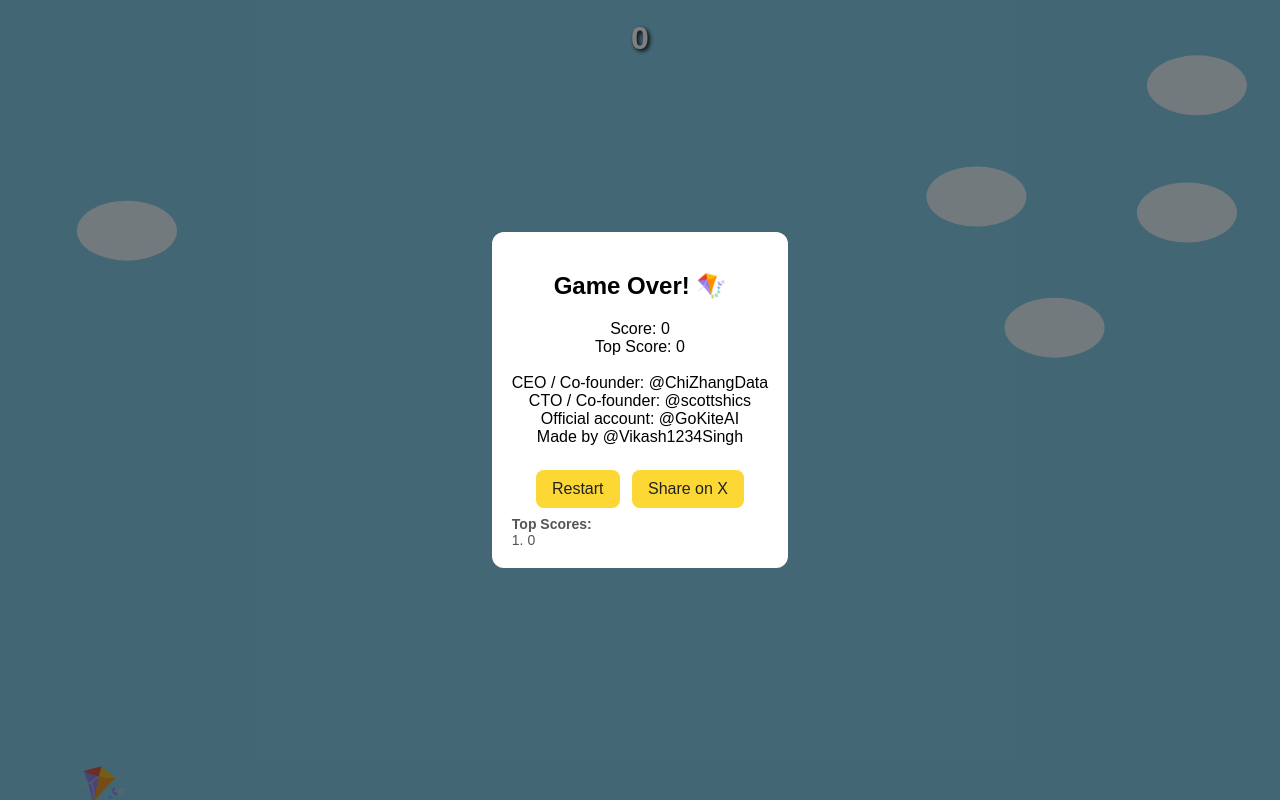
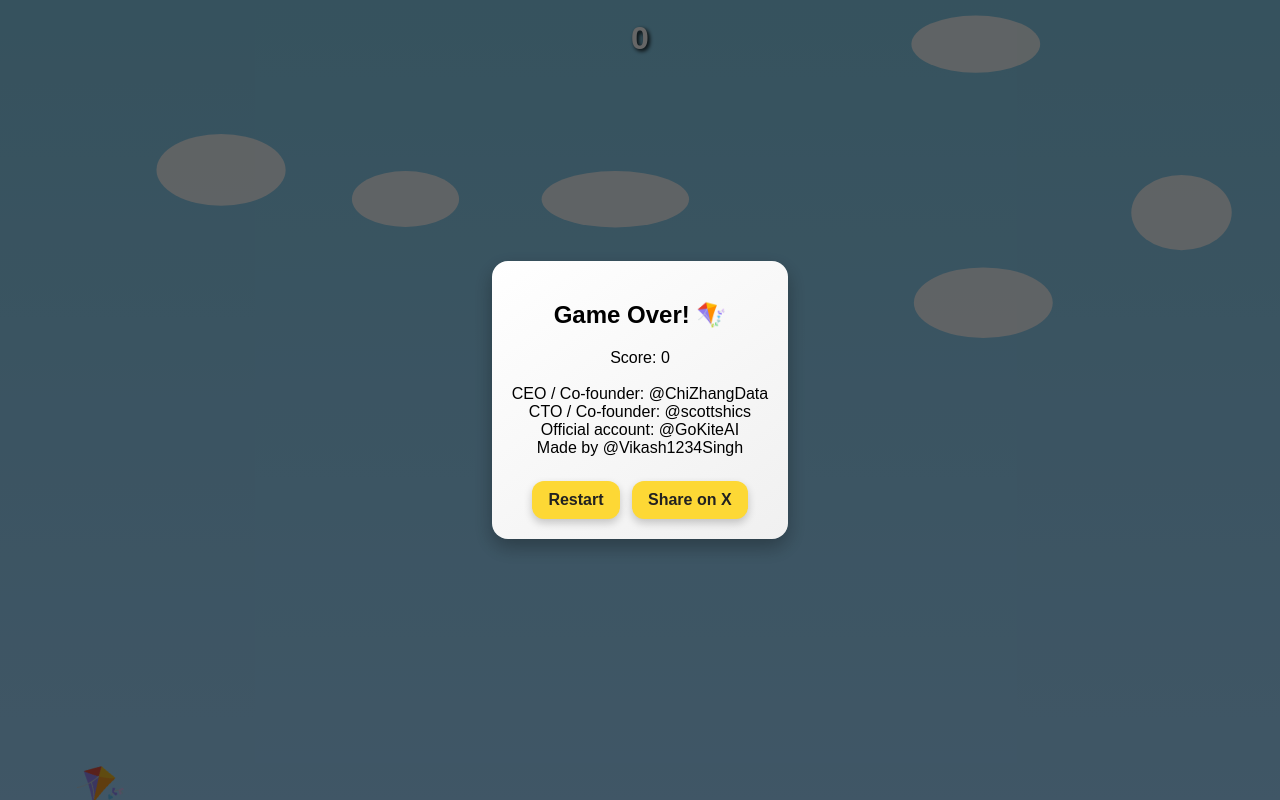
Before and after one commit to Nftwl/Kiteaigame, a plain HTML site: page index.html in a window 1280 px wide. Both pictures are taken after a click on the button "Start Game". Drawn offline with Linux system fonts and the light colour scheme.

Commit message:
Update index.html

```diff
--- a/index.html
+++ b/index.html
@@ -11,13 +11,12 @@
 #overlay {
   position:fixed; top:0; left:0; right:0; bottom:0;
   display:flex; align-items:center; justify-content:center;
-  background:rgba(0,0,0,0.5); z-index:20; flex-direction:column;
+  background:rgba(0,0,0,0.6); z-index:20; flex-direction:column;
 }
 #overlayContent {
-  background:white; padding:20px; border-radius:12px; text-align:center; max-width:320px;
+  background:linear-gradient(145deg,#ffffff,#f0f0f0); padding:20px; border-radius:16px; text-align:center; max-width:320px; box-shadow:0 8px 20px rgba(0,0,0,0.3);
 }
-button { padding:10px 16px; margin:8px 4px 0 4px; font-size:16px; border:none; border-radius:8px; background:#fdd835; color:#212121; cursor:pointer; }
-#leaderboard { text-align:left; margin-top:8px; font-size:14px; color:#555; }
+button { padding:10px 16px; margin:8px 4px 0 4px; font-size:16px; border:none; border-radius:12px; background:#fdd835; color:#212121; cursor:pointer; font-weight:bold; box-shadow:0 4px 8px rgba(0,0,0,0.2); }
 </style>
 </head>
 <body>
@@ -29,7 +28,6 @@
     <p id="overlayText">Tap or Click to Start</p>
     <button id="startBtn">Start Game</button>
     <button id="shareBtn" style="display:none;">Share on X</button>
-    <div id="leaderboard"></div>
   </div>
 </div>
 
@@ -50,7 +48,7 @@
 const gravity = 0.5;
 const lift = -10;
 let obstacles = [];
-const obstacleWidth = 60;
+const obstacleWidth = 70; // bigger for visibility
 const gapHeight = 180;
 let frame = 0;
 let score = 0;
@@ -58,10 +56,14 @@
 let gameStarted = false;
 let animationId = null;
 
+// Clouds for background
 const clouds = [];
-for(let i=0;i<5;i++){
-  clouds.push({x:Math.random()*W, y:Math.random()*H/2, w:100, h:60, speed:0.3 + Math.random()*0.3});
+for(let i=0;i<6;i++){
+  clouds.push({x:Math.random()*W, y:Math.random()*H/2, w:100+Math.random()*50, h:50+Math.random()*30, speed:0.2 + Math.random()*0.3});
 }
+
+// Particles when jumping
+const particles = [];
 
 const scoreEl = document.getElementById('score');
 const overlay = document.getElementById('overlay');
@@ -69,69 +71,61 @@
 const overlayText = document.getElementById('overlayText');
 const startBtn = document.getElementById('startBtn');
 const shareBtn = document.getElementById('shareBtn');
-const leaderboardDiv = document.getElementById('leaderboard');
 
 const jumpSound = document.getElementById('jumpSound');
 const pointSound = document.getElementById('pointSound');
 const crashSound = document.getElementById('crashSound');
 
-function getLeaderboard(){
-  let data = JSON.parse(localStorage.getItem("kiteLeaderboard")||"[]");
-  return data;
-}
-
-function updateLeaderboard(score){
-  let data = getLeaderboard();
-  data.push(score);
-  data.sort((a,b)=>b-a);
-  data = data.slice(0,5);
-  localStorage.setItem("kiteLeaderboard", JSON.stringify(data));
-  return data;
-}
-
-function displayLeaderboard(){
-  const top = getLeaderboard();
-  leaderboardDiv.innerHTML = "<b>Top Scores:</b><br>"+top.map((s,i)=>`${i+1}. ${s}`).join("<br>");
-}
-
 function resetGame(){
-    kite.y = H/2; kite.vy = 0; kite.angle = 0;
-    obstacles = [];
-    frame = 0;
-    score = 0;
-    gameOverFlag = false;
-    gameStarted = false;
-    scoreEl.textContent = score;
-    overlay.style.display = 'flex';
-    overlayTitle.textContent = '🪁 Kite Flight';
-    overlayText.textContent = 'Tap or Click to Start';
-    startBtn.textContent = 'Start Game';
-    startBtn.style.display = 'inline-block';
-    shareBtn.style.display = 'none';
-    displayLeaderboard();
+    kite.y = H/2; kite.vy = 0; kite.angle=0;
+    obstacles=[]; frame=0; score=0;
+    particles.length=0;
+    gameOverFlag=false;
+    gameStarted=false;
+    scoreEl.textContent=score;
+    overlay.style.display='flex';
+    overlayTitle.textContent='🪁 Kite Flight';
+    overlayText.textContent='Tap or Click to Start';
+    startBtn.textContent='Start Game';
+    startBtn.style.display='inline-block';
+    shareBtn.style.display='none';
     if(animationId) cancelAnimationFrame(animationId);
 }
 
 function startGame(){
-    gameStarted = true;
-    overlay.style.display = 'none';
-    kite.vy = 0;
-    animationId = requestAnimationFrame(gameLoop);
+    gameStarted=true;
+    overlay.style.display='none';
+    kite.vy=0;
+    animationId=requestAnimationFrame(gameLoop);
 }
 
-startBtn.addEventListener('click', ()=>{
-    resetGame();
-    startGame();
-});
+startBtn.addEventListener('click', ()=>{ resetGame(); startGame(); });
 
 shareBtn.addEventListener('click', ()=>{
     const text = encodeURIComponent(`I scored ${score} in Kite Flight! 🪁 #GoKiteFlight @GoKiteAI`);
-    window.open(`https://x.com/intent/tweet?text=${text}`, '_blank', 'noopener');
+    window.open(`https://x.com/intent/tweet?text=${text}`,'_blank','noopener');
 });
 
 function spawnObstacle(){
-    const gapY = Math.random() * (H - gapHeight - 100) + 50;
-    obstacles.push({x: W, gapY: gapY, passed: false});
+    const gapY = Math.random()*(H-gapHeight-100)+50;
+    obstacles.push({x:W, gapY:gapY, passed:false});
+}
+
+function createParticles(){
+    for(let i=0;i<5;i++){
+        particles.push({x:kite.x, y:kite.y, vx:(Math.random()-0.5)*2, vy:Math.random()*-2, alpha:1});
+    }
+}
+
+function updateParticles(){
+    particles.forEach(p=>{
+        p.x+=p.vx;
+        p.y+=p.vy;
+        p.alpha-=0.02;
+    });
+    for(let i=particles.length-1;i>=0;i--){
+        if(particles[i].alpha<=0) particles.splice(i,1);
+    }
 }
 
 function update(){
@@ -140,81 +134,86 @@
     frame++;
     kite.vy += gravity;
     kite.y += kite.vy;
-    kite.angle = Math.min(kite.vy * 2, 25);
+    kite.angle = Math.min(kite.vy*2,25);
 
-    if(frame % 90 === 0) spawnObstacle();
+    if(frame%90===0) spawnObstacle();
 
-    obstacles.forEach(obs => { obs.x -= 4; });
+    obstacles.forEach(obs=>{ obs.x-=4; });
 
     for(let obs of obstacles){
-        if(kite.x + kite.w > obs.x && kite.x < obs.x + obstacleWidth){
-            if(kite.y < obs.gapY || kite.y + kite.h > obs.gapY + gapHeight){
+        if(kite.x+kite.w>obs.x && kite.x<obs.x+obstacleWidth){
+            if(kite.y<obs.gapY || kite.y+kite.h>obs.gapY+gapHeight){
                 endGame();
             }
         }
     }
 
-    if(kite.y + kite.h > H || kite.y < 0) endGame();
+    if(kite.y+kite.h>H || kite.y<0) endGame();
 
-    obstacles.forEach(obs => {
-        if(!obs.passed && obs.x + obstacleWidth < kite.x){
-            score++;
-            obs.passed = true;
-            scoreEl.textContent = score;
+    obstacles.forEach(obs=>{
+        if(!obs.passed && obs.x+obstacleWidth<kite.x){
+            score++; obs.passed=true;
+            scoreEl.textContent=score;
             pointSound.currentTime=0; pointSound.play();
         }
     });
 
-    obstacles = obstacles.filter(obs => obs.x + obstacleWidth > 0);
+    obstacles = obstacles.filter(obs=>obs.x+obstacleWidth>0);
 
-    // Move clouds
     clouds.forEach(c=>{
         c.x -= c.speed;
-        if(c.x + c.w <0) c.x = W + Math.random()*200;
+        if(c.x+c.w<0) c.x=W+Math.random()*200;
     });
+
+    updateParticles();
 }
 
 function drawBackground(){
-    ctx.fillStyle="#87CEEB";
+    // Gradient sky
+    const grad=ctx.createLinearGradient(0,0,0,H);
+    grad.addColorStop(0,"#87CEEB");
+    grad.addColorStop(1,"#a0d8ff");
+    ctx.fillStyle=grad;
     ctx.fillRect(0,0,W,H);
 
+    // Clouds
     clouds.forEach(c=>{
-        ctx.fillStyle="rgba(255,255,255,0.8)";
+        ctx.fillStyle="rgba(255,255,255,0.85)";
         ctx.beginPath();
-        ctx.ellipse(c.x, c.y, c.w/2, c.h/2,0,0,2*Math.PI);
+        ctx.ellipse(c.x,c.y,c.w/2,c.h/2,0,0,2*Math.PI);
+        ctx.fill();
+    });
+
+    // Particles
+    particles.forEach(p=>{
+        ctx.fillStyle=`rgba(255,255,255,${p.alpha})`;
+        ctx.beginPath();
+        ctx.arc(p.x,p.y,3,0,2*Math.PI);
         ctx.fill();
     });
 }
 
 function drawKite(){
     ctx.save();
-    ctx.translate(kite.x + kite.w/2, kite.y + kite.h/2);
-    ctx.rotate(kite.angle * Math.PI / 180);
-    ctx.font = kite.h + "px serif";
+    ctx.translate(kite.x+kite.w/2, kite.y+kite.h/2);
+    ctx.rotate(kite.angle*Math.PI/180);
+    ctx.font=kite.h+"px serif";
     ctx.textAlign="center";
     ctx.fillText("🪁",0,kite.h*0.3);
     ctx.restore();
 }
 
 function drawObstacles(){
-    obstacles.forEach(obs => {
-        // Top
-        ctx.fillStyle = "rgba(255,255,255,0.7)";
+    obstacles.forEach(obs=>{
+        ctx.fillStyle="#1976D2";
         ctx.fillRect(obs.x,0,obstacleWidth,obs.gapY);
-        ctx.fillStyle="#FF5722";
+        ctx.fillRect(obs.x,obs.gapY+gapHeight,obstacleWidth,H-(obs.gapY+gapHeight));
+
+        ctx.fillStyle="#FFC107";
         ctx.font="bold 20px Arial";
         ctx.textAlign="center";
-        for(let y=30;y<obs.gapY;y+=40){
-            ctx.fillText("KiteAI", obs.x+obstacleWidth/2, y);
-        }
-
-        // Bottom
-        ctx.fillStyle = "rgba(255,255,255,0.7)";
-        ctx.fillRect(obs.x, obs.gapY+gapHeight, obstacleWidth, H-(obs.gapY+gapHeight));
-        ctx.fillStyle="#FF5722";
-        for(let y=obs.gapY+gapHeight+30;y<H;y+=40){
-            ctx.fillText("KiteAI", obs.x+obstacleWidth/2, y);
-        }
+        for(let y=30;y<obs.gapY;y+=40) ctx.fillText("KiteAI", obs.x+obstacleWidth/2, y);
+        for(let y=obs.gapY+gapHeight+30;y<H;y+=40) ctx.fillText("KiteAI", obs.x+obstacleWidth/2, y);
     });
 }
 
@@ -235,7 +234,7 @@
     gameOverFlag=true;
     overlay.style.display='flex';
     overlayTitle.textContent='Game Over! 🪁';
-    overlayText.innerHTML=`Score: ${score}<br>Top Score: ${Math.max(...getLeaderboard(),score)}<br><br>
+    overlayText.innerHTML=`Score: ${score}<br><br>
     CEO / Co-founder: @ChiZhangData<br>
     CTO / Co-founder: @scottshics<br>
     Official account: @GoKiteAI<br>
@@ -244,13 +243,11 @@
     startBtn.style.display='inline-block';
     shareBtn.style.display='inline-block';
     crashSound.currentTime=0; crashSound.play();
-    updateLeaderboard(score);
-    displayLeaderboard();
 }
 
-window.addEventListener("resize", ()=>{ W=canvas.width=window.innerWidth; H=canvas.height=window.innerHeight; });
-window.addEventListener('touchstart', ()=>{ if(!gameStarted) startGame(); else { kite.vy=lift; jumpSound.currentTime=0; jumpSound.play(); }});
-window.addEventListener('mousedown', ()=>{ if(!gameStarted) startGame(); else { kite.vy=lift; jumpSound.currentTime=0; jumpSound.play(); }});
+window.addEventListener("resize",()=>{W=canvas.width=window.innerWidth;H=canvas.height=window.innerHeight;});
+window.addEventListener('touchstart', ()=>{ if(!gameStarted) startGame(); else { kite.vy=lift; jumpSound.currentTime=0; jumpSound.play(); createParticles(); }});
+window.addEventListener('mousedown', ()=>{ if(!gameStarted) startGame(); else { kite.vy=lift; jumpSound.currentTime=0; jumpSound.play(); createParticles(); }});
 
 resetGame();
 </script>
```
